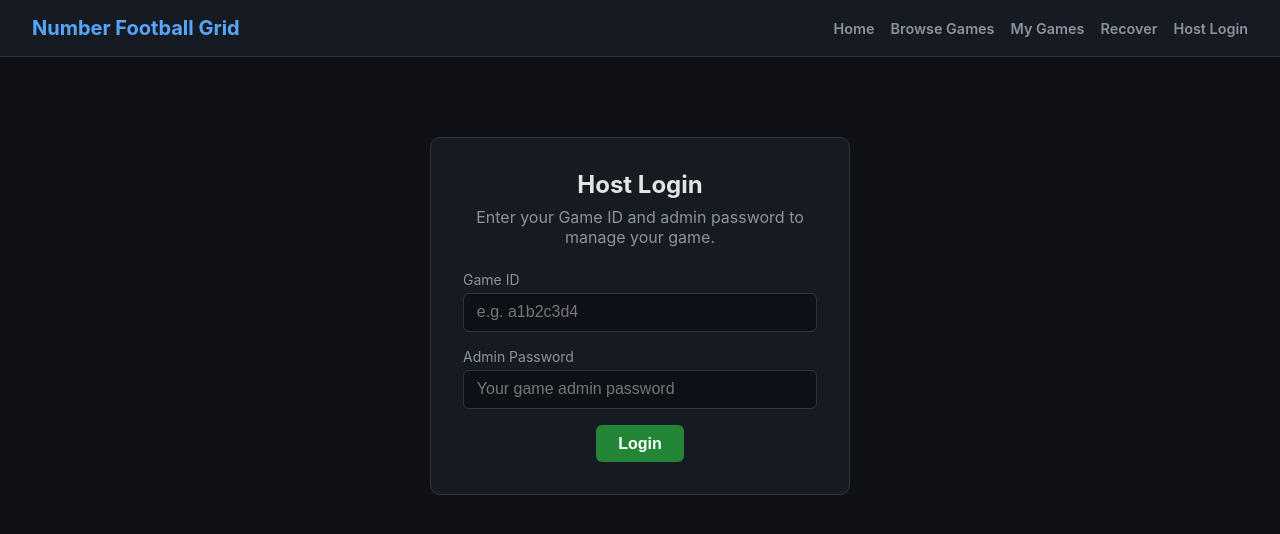
After one commit to juantronn11/grid_game, a Flask app: page /admin/login in a window 1280 px wide. The commit adds this page. Shown: the top 534 px of the page. Run offline with Flask 3, Linux system fonts and the light colour scheme; some libraries are stand-ins or nearby versions.

Commit message:
added recovery method for hosts

```diff
--- a/app.py
+++ b/app.py
@@ -787,6 +787,35 @@ def request_squares(game_id):
 
 # ── Routes: Admin ─────────────────────────────────────────────────
 
+@app.route("/admin/login", methods=["GET", "POST"])
+@limiter.limit("5 per minute", methods=["POST"])
+def admin_login():
+    if request.method == "GET":
+        return render_template("admin_recover.html")
+
+    game_id = request.form.get("game_id", "").strip()
+    password = request.form.get("password", "").strip()
+
+    if not game_id or not password:
+        flash("Game ID and password are required.", "error")
+        return redirect(url_for("admin_login"))
+
+    cur = get_cursor()
+    cur.execute("SELECT admin_password_hash FROM games WHERE id = %s", (game_id,))
+    game = cur.fetchone()
+    if not game or not check_password_hash(game["admin_password_hash"], password):
+        flash("Invalid Game ID or password.", "error")
+        return redirect(url_for("admin_login"))
+
+    admin_games = session.get("admin_games", [])
+    if game_id not in admin_games:
+        admin_games.append(game_id)
+    session["admin_games"] = admin_games
+
+    flash("Logged in as host!", "success")
+    return redirect(url_for("admin_panel", game_id=game_id))
+
+
 @app.route("/admin")
 def admin_dashboard():
     admin_games = session.get("admin_games", [])
--- /dev/null
+++ b/templates/admin_recover.html
@@ -0,0 +1,16 @@
+{% extends "base.html" %}
+{% block title %}Host Login{% endblock %}
+{% block content %}
+<div class="card center-card">
+    <h2>Host Login</h2>
+    <p>Enter your Game ID and admin password to manage your game.</p>
+    <form method="post">
+        <input type="hidden" name="csrf_token" value="{{ csrf_token() }}">
+        <label for="game_id">Game ID</label>
+        <input type="text" name="game_id" id="game_id" placeholder="e.g. a1b2c3d4" maxlength="8" required class="input">
+        <label for="password">Admin Password</label>
+        <input type="password" name="password" id="password" placeholder="Your game admin password" required class="input">
+        <button type="submit" class="btn btn-primary">Login</button>
+    </form>
+</div>
+{% endblock %}
--- a/templates/base.html
+++ b/templates/base.html
@@ -17,6 +17,7 @@
             <a href="{{ url_for('browse_games') }}" class="header-link">Browse Games</a>
             <a href="{{ url_for('my_games') }}" class="header-link">My Games</a>
             <a href="{{ url_for('recover') }}" class="header-link">Recover</a>
+            <a href="{{ url_for('admin_login') }}" class="header-link">Host Login</a>
             {% if session.get("is_superadmin") %}
             <a href="{{ url_for('superadmin_dashboard') }}" class="header-link header-link-admin">Admin</a>
             {% endif %}
```
Also changed, not shown: README.md.
